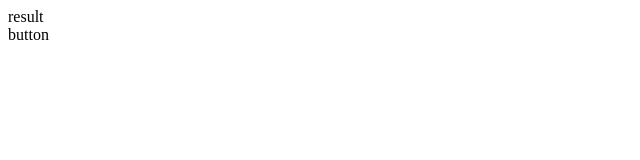
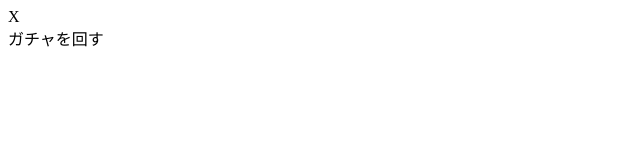
Before and after one commit to morijyobi-2025-test-basic/gacha-a-tazawa-frontend, a React (Vite) app: page / in a window 1280 px wide. Shown: the top 160 px of the page, without its empty margins (0-640 px from the left). Built offline with nearby package versions, Linux system fonts and the light colour scheme.

Commit message:
useState（固定値）

```diff
--- a/src/App.jsx
+++ b/src/App.jsx
@@ -1,11 +1,20 @@
+import { useState } from "react"
 import Result from "./components/Result"
 import Button from "./components/Button"
 
 function App() {
+  const [result, setResult] = useState({"result": "X"})
+
+  const handleClick = () => {
+    setResult({
+      "result": "Y"
+    })
+  };
+
   return (
     <div>
-      <Result />
-      <Button />
+      <Result result={result} />
+      <Button handleClick={handleClick}/>
     </div>
   )
 }
--- a/src/components/Button.jsx
+++ b/src/components/Button.jsx
@@ -1,6 +1,6 @@
-const Button = () => {
+const Button = ({handleClick}) => {
   return (
-    <div>button</div>
+    <div onClick={handleClick}>ガチャを回す</div>
   )
 }
 
--- a/src/components/Result.jsx
+++ b/src/components/Result.jsx
@@ -1,6 +1,6 @@
-const Result = () => {
+const Result = ({result}) => {
   return (
-    <div>result</div>
+    <div>{result.result}</div>
   )
 }
 
```
